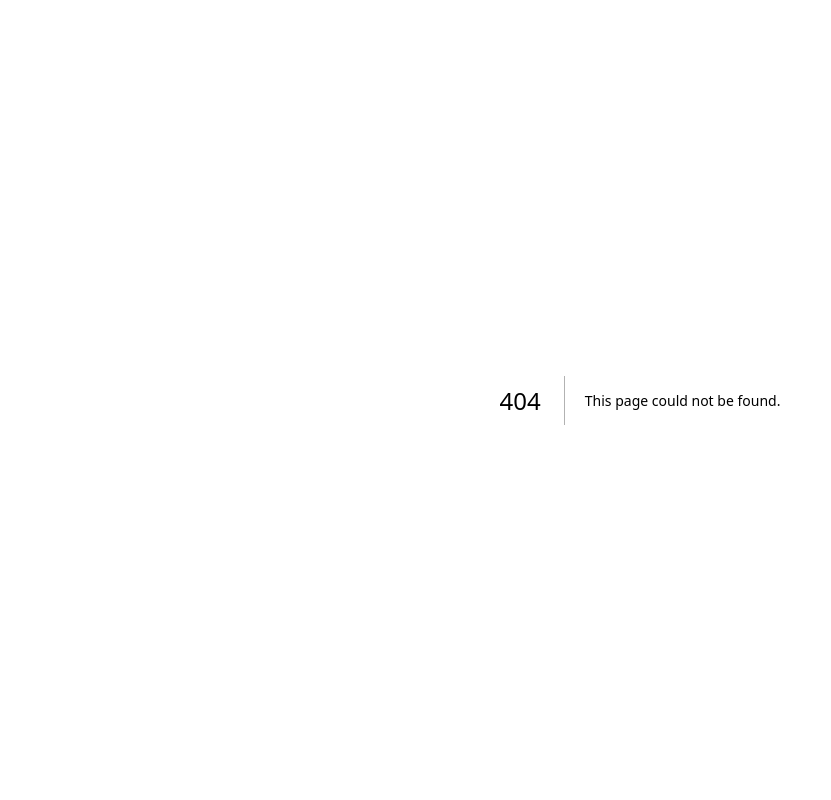
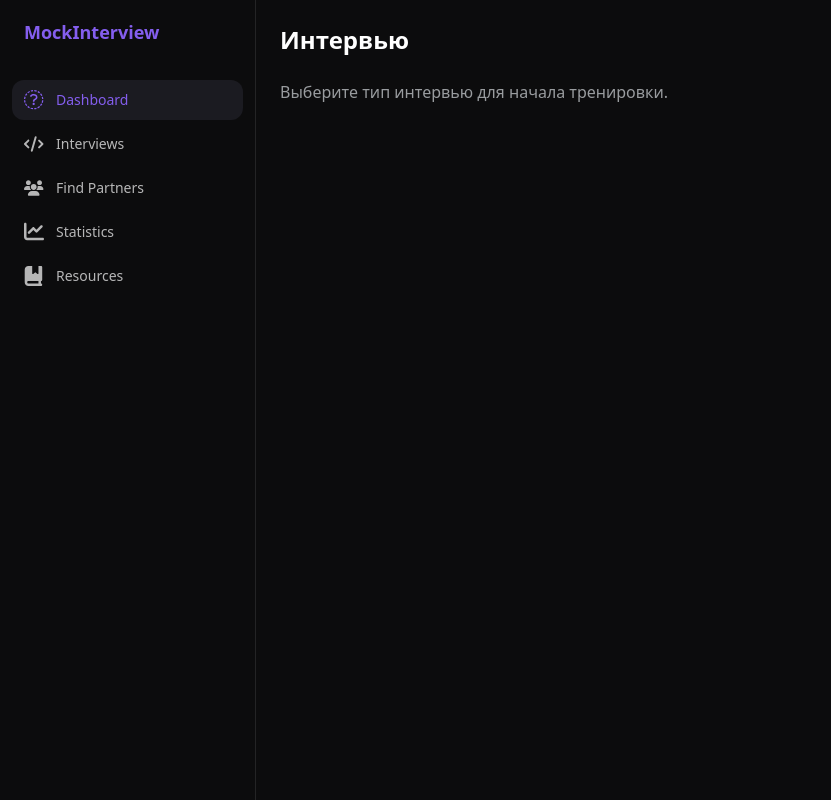
Before and after one commit to Riko4502/MockInterviewAI, a Next.js app in the folder apps/web/: page /dashboard in a window 1280 px wide. Before the commit this address had no page. Shown: the whole page, without its empty margins (0-831 px from the left). Built offline with nearby package versions, Linux system fonts and the light colour scheme.

Commit message:
feat(web): добавить сайдбар дашборда и layout

```diff
--- /dev/null
+++ b/apps/web/src/app/dashboard/layout.tsx
@@ -0,0 +1,16 @@
+import { Sidebar } from "@widgets/sidebar";
+
+export default function DashboardLayout({
+  children,
+}: {
+  children: React.ReactNode;
+}) {
+  return (
+    <div className="flex h-screen">
+      <Sidebar />
+      <main className="flex-1 overflow-y-auto bg-background p-6">
+        {children}
+      </main>
+    </div>
+  );
+}
--- /dev/null
+++ b/apps/web/src/app/dashboard/page.tsx
@@ -0,0 +1,10 @@
+export default function DashboardPage() {
+  return (
+    <div className="flex flex-col gap-6">
+      <h1 className="text-2xl font-bold text-foreground">Интервью</h1>
+      <p className="text-muted-foreground">
+        Выберите тип интервью для начала тренировки.
+      </p>
+    </div>
+  );
+}
--- /dev/null
+++ b/apps/web/src/widgets/sidebar/index.ts
@@ -0,0 +1 @@
+export { Sidebar } from "./ui/Sidebar";
--- /dev/null
+++ b/apps/web/src/widgets/sidebar/ui/Sidebar.tsx
@@ -0,0 +1,63 @@
+"use client";
+
+import {
+  BookIcon,
+  CodeIcon,
+  HelpIcon,
+  TrendUpIcon,
+  UsersIcon,
+} from "@packages/icons";
+import Link from "next/link";
+import { usePathname } from "next/navigation";
+
+type NavItem = {
+  label: string;
+  href: string;
+  icon: React.ComponentType<{ className?: string }>;
+};
+
+const NAV_ITEMS: NavItem[] = [
+  { label: "Dashboard", href: "/dashboard", icon: HelpIcon },
+  { label: "Interviews", href: "/dashboard/interviews", icon: CodeIcon },
+  { label: "Find Partners", href: "/dashboard/partners", icon: UsersIcon },
+  { label: "Statistics", href: "/dashboard/statistics", icon: TrendUpIcon },
+  { label: "Resources", href: "/dashboard/resources", icon: BookIcon },
+];
+
+export function Sidebar() {
+  const pathname = usePathname();
+
+  return (
+    <aside className="flex h-screen w-64 flex-col border-r border-sidebar-border bg-sidebar text-sidebar-foreground">
+      <div className="flex h-16 items-center gap-2 px-6">
+        <span className="text-lg font-bold text-sidebar-primary">
+          MockInterview
+        </span>
+      </div>
+
+      <nav className="flex flex-1 flex-col gap-1 px-3 py-4">
+        {NAV_ITEMS.map((item) => {
+          const Icon = item.icon;
+          const isActive =
+            pathname === item.href ||
+            (item.href !== "/dashboard" && pathname.startsWith(item.href));
+
+          return (
+            <Link
+              key={item.href}
+              href={item.href}
+              className={`flex items-center gap-3 rounded-lg px-3 py-2.5 text-sm font-medium transition-colors ${
+                isActive
+                  ? "bg-sidebar-accent text-sidebar-primary"
+                  : "text-sidebar-foreground/70 hover:bg-sidebar-accent hover:text-sidebar-foreground"
+              }`}
+            >
+              <Icon className="size-5 shrink-0" />
+              {item.label}
+            </Link>
+          );
+        })}
+      </nav>
+    </aside>
+  );
+}
```
Also changed, not shown: 1 other file (tests, documents, lock files or other folders).
